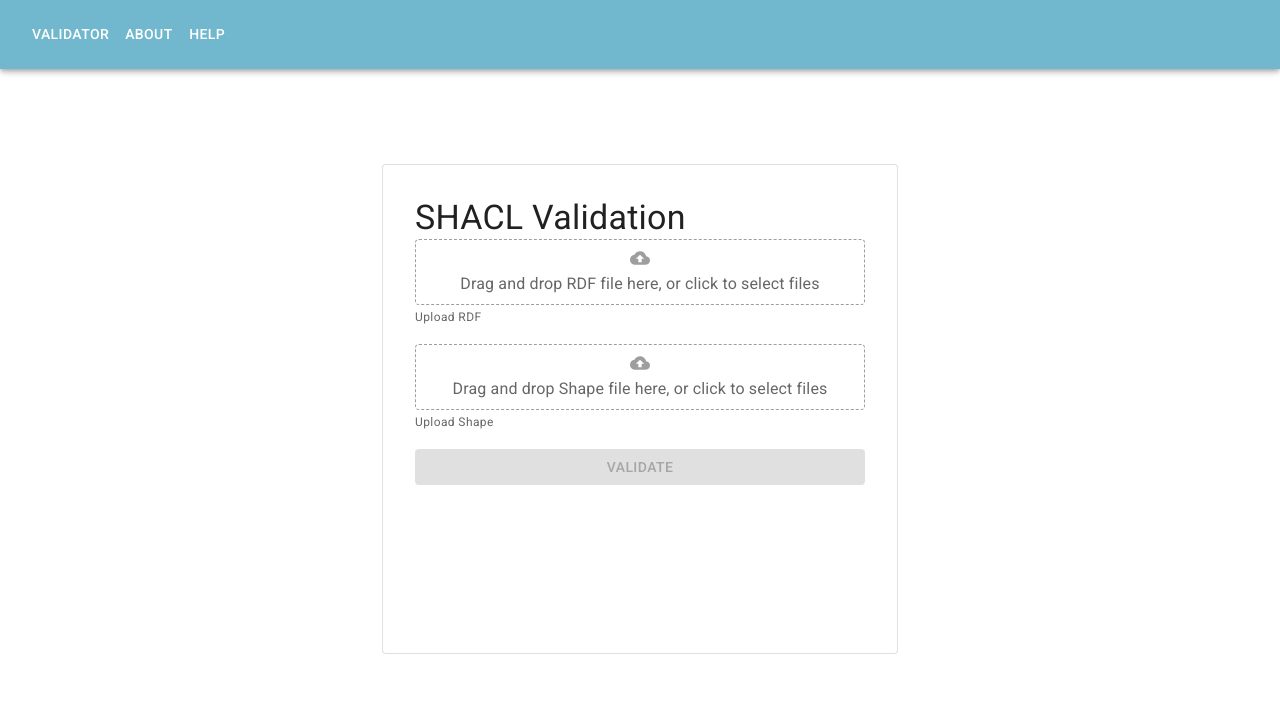
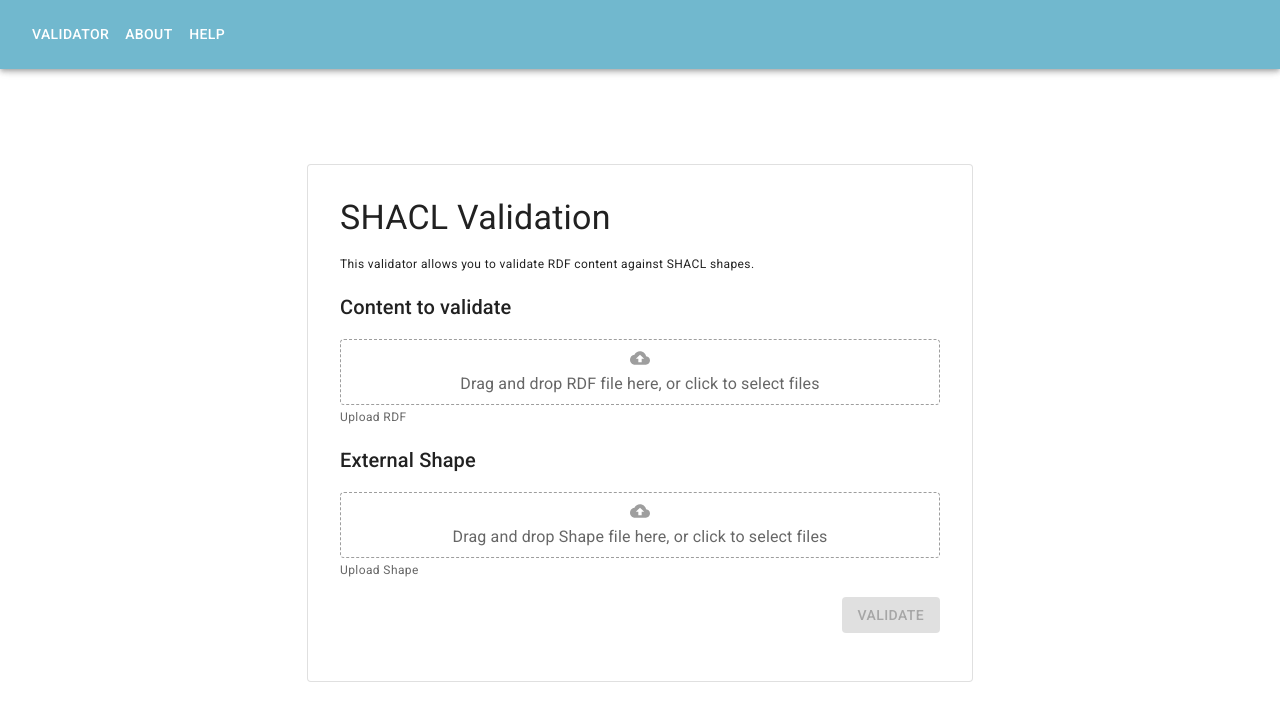
Before and after one commit to hanaCasey/SHACL-validation-task, a React (Create React App) app in the folder frontend/: page / in a window 1280 px wide. Shown: the top 718 px of the page. Built offline with nearby package versions, Linux system fonts and the light colour scheme.

Commit message:
get validation result

```diff
--- a/frontend/src/App.js
+++ b/frontend/src/App.js
@@ -4,7 +4,6 @@ import NavBar from './components/NavBar';
 import { ThemeProvider, createTheme } from "@mui/material/styles";
 import { BrowserRouter as Router, Routes, Route } from 'react-router-dom';
 import { Box } from '@mui/material';
-import FileUpload from './components/FileUpload';
 import ReportDashboard from './components/ReportDashboard';
 import Validator from './components/Validator';
 
@@ -30,11 +29,11 @@ function App() {
         <Router>
           <NavBar />
           <Routes>
-            <Route path="/" element={
-              <Validator />} />
-            {/* <Route path="/response" element={<ResponseZone />} /> */}
-            <Route path="/about" element={
-              <ReportDashboard />} />
+            <Route path="/" element={<Validator />} />
+            <Route path="/report" element={<ReportDashboard />} />
+            <Route path="/about" element={<p>
+                Hello about
+              </p>} />
             <Route path="/help" element={
               <p>
                 Hello Help
--- a/frontend/src/components/FileContext.js
+++ b/frontend/src/components/FileContext.js
@@ -1,5 +1,6 @@
-import React, { createContext, useContext, useState } from 'react';
+import React, { createContext, useContext, useEffect, useState } from 'react';
 import axios from 'axios';
+
 
 const FileContext = createContext();
 
@@ -9,6 +10,7 @@ export const FileProvider = ({ children }) => {
     const [rdfFile, setRdfFile] = useState(null);
     const [shapeFile, setShapeFile] = useState(null);
     const [validationResult, setValidationResult] = useState(null);
+    const [validationMessage, setValidationMessage] = useState(null);
     const [loading, setLoading] = useState(false);
     const [error, setError] = useState(null);
 
@@ -31,7 +33,6 @@ export const FileProvider = ({ children }) => {
         const formData = new FormData();
         formData.append('dg', rdfFile);
         formData.append('sg', shapeFile);
-        console.log('sending')
         setLoading(true);
 
         const startTime = Date.now();
@@ -42,9 +43,9 @@ export const FileProvider = ({ children }) => {
                     'Content-Type': 'multipart/form-data',
                 },
             });
+
             setValidationResult(response.data);
-            console.log('receiving')
-            console.log(response)
+
         } catch (error) {
             console.error('Error during validation:', error);
             setError('Failed to validate. Please try again.');
@@ -57,6 +58,7 @@ export const FileProvider = ({ children }) => {
             }, delay);
         }
     }
+
     return (
         <FileContext.Provider value={{
             rdfFile, shapeFile, validationResult, loading, error,
--- a/frontend/src/components/FileResponse.js
+++ b/frontend/src/components/FileResponse.js
@@ -9,25 +9,28 @@ import { useFileContext } from './FileContext';
 
 
 const ResponseContainer = styled(Stack)(({ theme }) => ({
-    padding: 20,
-    marginTop: '10vh',
+    // padding: 20,
+    // marginTop: '10vh',
 }));
+
 
 function FileResponse() {
 
     const { validationResult, loading, error } = useFileContext();
+    const navigate = useNavigate();
 
     const handleReport = () => {
+        navigate('/report', { state: { validationResult } })
+    };
 
-    };
 
     return (
         <ResponseContainer>
             {loading && <CircularProgress sx={{ margin: '20px auto' }} />}
-            {validationResult === 'success' && (
+            {!loading && validationResult !== null  && validationResult.conforms === true && (
                 <CheckCircleIcon color="success" fontSize="large" sx={{ margin: '20px auto' }} />
             )}
-            {validationResult === 'error' && (
+            {!loading && validationResult !== null  && validationResult.conforms === false && (
                 <Box sx={{ textAlign: 'center', margin: '20px auto' }}>
                     <CancelIcon color="error" fontSize="large" />
                     <Typography variant="body1">Validation failed!</Typography>
--- a/frontend/src/components/FileUpload.js
+++ b/frontend/src/components/FileUpload.js
@@ -36,26 +36,31 @@ function FileUpload() {
 
     return (
         <Box>
-            <Typography component="h1" variant="h4">
-                SHACL Validation
-            </Typography>
             <Stack spacing={2}>
+                <Typography variant="h6">Content to validate</Typography>
                 <DropZone
                     label={'RDF'}
                     onDrop={handleRdf}
                     acceptedFiles={{ 'text/turtle': ['.ttl'] }}
                 />
+                <Typography variant="h6">External Shape</Typography>
                 <DropZone
                     label={'Shape'}
                     onDrop={handleShape}
                     acceptedFiles={{ 'text/turtle': ['.ttl'] }}
                 />
-                <Button type="submit" variant="contained"
-                    onClick={handleSubmit}
-                    disabled={!rdfFile || !shapeFile}>
-                    Validate
-                </Button>
+                <Box sx={{ display: 'flex', justifyContent: 'flex-end', mt: 2 }}>
+                    <Button
+                        type="submit"
+                        variant="contained"
+                        onClick={handleSubmit}
+                        disabled={!rdfFile || !shapeFile}
+                    >
+                        Validate
+                    </Button>
+                </Box>
             </Stack>
+
         </Box>
     );
 }
--- a/frontend/src/components/Validator.js
+++ b/frontend/src/components/Validator.js
@@ -6,6 +6,7 @@ import { styled } from '@mui/material/styles';
 import MuiCard from '@mui/material/Card';
 import Stack from '@mui/material/Stack';
 import Box from '@mui/material/Box';
+import Typography from '@mui/material/Typography';
 
 
 
@@ -18,7 +19,7 @@ const Card = styled(MuiCard)(({ theme }) => ({
     gap: theme.spacing(2),
     margin: 'auto',
     [theme.breakpoints.up('sm')]: {
-        maxWidth: '450px',
+        maxWidth: '600px',
     },
 }));
 
@@ -32,6 +33,12 @@ function Validator() {
         <FileProvider>
             <FormContainer direction="column" justifyContent="space-between">
                 <Card variant="outlined">
+                    <Typography component="h1" variant="h4">
+                        SHACL Validation
+                    </Typography>
+                    <Typography variant="caption">
+                        This validator allows you to validate RDF content against SHACL shapes.
+                    </Typography>
                     <Box>
                         <FileUpload />
                     </Box>
```
Also changed, not shown: 2 other files (tests, documents, lock files or other folders).
